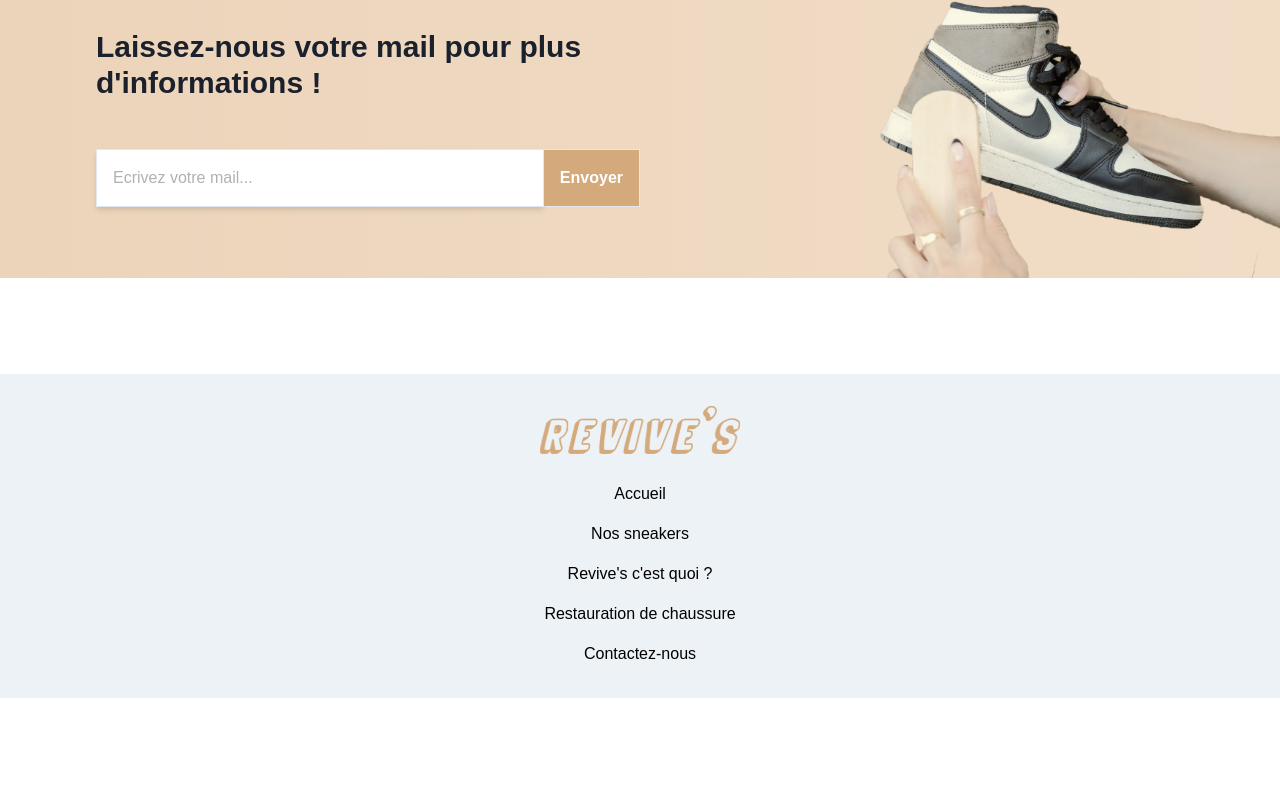
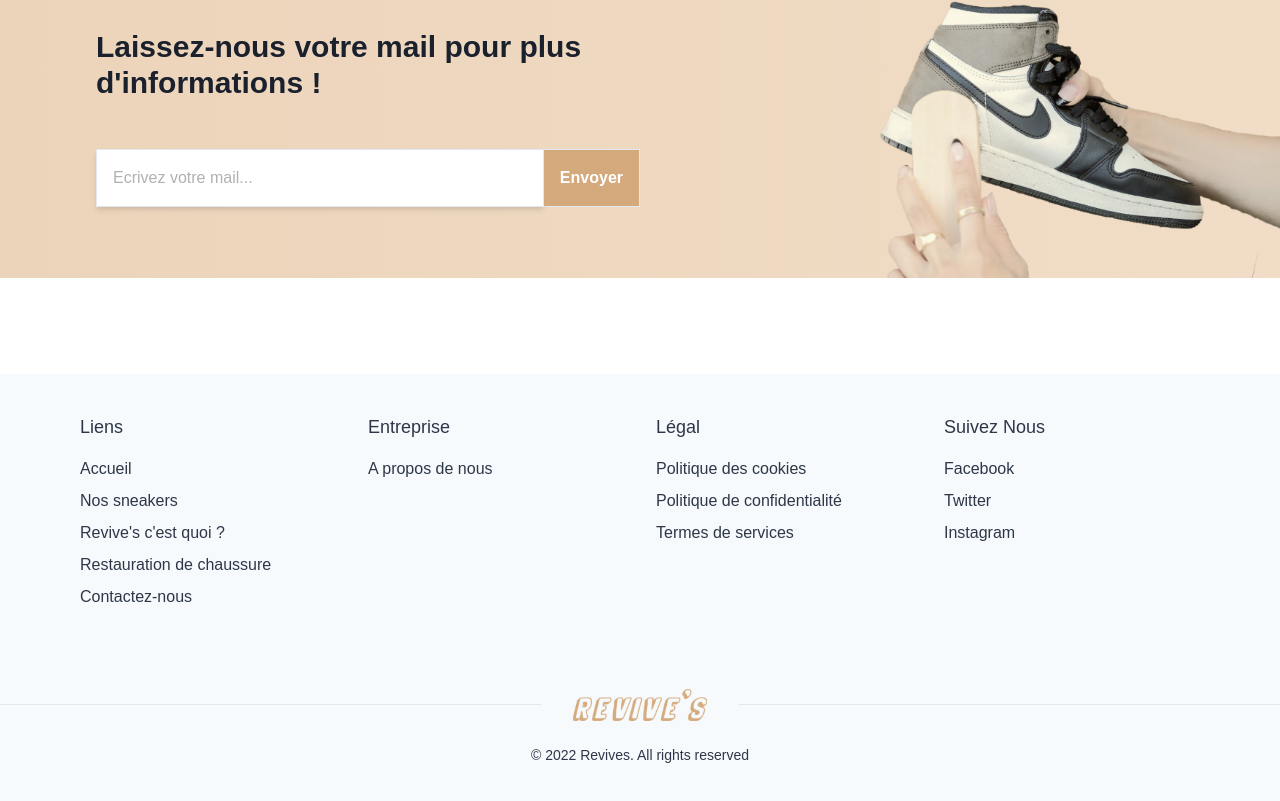
Before and after one commit to Ulysseassoo/pfe-revives-front, a React (Vite) app: page / in a window 1280 px wide. Shown: the part 2474-3275 px from the top of the page. Before the commit the page ends 3172 px from the top, so only its background shows below. Built offline with nearby package versions, Linux system fonts and the light colour scheme; no server answers; a web font is replaced by a local one.

Commit message:
Updated footer

```diff
--- a/src/components/Footer.tsx
+++ b/src/components/Footer.tsx
@@ -1,20 +1,87 @@
-import { Center, Image, Link as ChakraLink } from "@chakra-ui/react";
-import Logo from "@assets/logo.svg";
+import LogoImage from "@assets/logo.svg";
 import React from "react";
 import { Link } from "react-router-dom";
 import { links } from "@components/Navbar";
+import {
+	Box,
+	Container,
+	Link as ChakraLink,
+	SimpleGrid,
+	Stack,
+	Text,
+	Flex,
+	Tag,
+	useColorModeValue,
+	Image,
+  } from '@chakra-ui/react';
+  import { ReactNode } from 'react';
 
-const Footer = () => {
+  const Logo = (props: any) => {
 	return (
-		<Center background="gray.100" p="2rem" flexDir="column" gap="1rem">
-			<Image src={Logo} w="200px" mb="3" />
-			{links.map((link) => (
-				<ChakraLink color="black" key={link.title} to={link.to} as={Link}>
-					{link.title}
-				</ChakraLink>
-			))}
-		</Center>
+	  <Image src={LogoImage} height="32px" />
 	);
-};
+  };
 
-export default Footer;
+  const ListHeader = ({ children }: { children: ReactNode }) => {
+	return (
+	  <Text fontWeight={'500'} fontSize={'lg'} mb={2}>
+		{children}
+	  </Text>
+	);
+  };
+
+  export default function LargeWithLogoCentered() {
+	return (
+	  <Box
+		bg={useColorModeValue('gray.50', 'gray.900')}
+		color={useColorModeValue('gray.700', 'gray.200')}>
+		<Container as={Stack} maxW={'6xl'} py={10}>
+		  <SimpleGrid columns={{ base: 1, sm: 2, md: 4 }} spacing={8}>
+			<Stack align={'flex-start'}>
+			  <ListHeader>Liens</ListHeader>
+			  {links.map((link) => <ChakraLink as={Link} to={link.to}>{link.title}</ChakraLink> )}
+			</Stack>
+			<Stack align={'flex-start'}>
+			  <ListHeader>Entreprise</ListHeader>
+			  <ChakraLink as={Link} href={'#'}>A propos de nous</ChakraLink>
+			</Stack>
+			<Stack align={'flex-start'}>
+			  <ListHeader>Légal</ListHeader>
+			  <ChakraLink as={Link} href={'#'}>Politique des cookies</ChakraLink>
+			  <ChakraLink as={Link} href={'#'}>Politique de confidentialité</ChakraLink>
+			  <ChakraLink as={Link} href={'#'}>Termes de services</ChakraLink>
+			</Stack>
+			<Stack align={'flex-start'}>
+			  <ListHeader>Suivez Nous</ListHeader>
+			  <ChakraLink as={Link} href={'#'}>Facebook</ChakraLink>
+			  <ChakraLink as={Link} href={'#'}>Twitter</ChakraLink>
+			  <ChakraLink as={Link} href={'#'}>Instagram</ChakraLink>
+			</Stack>
+		  </SimpleGrid>
+		</Container>
+		<Box py={10}>
+		  <Flex
+			align={'center'}
+			_before={{
+			  content: '""',
+			  borderBottom: '1px solid',
+			  borderColor: useColorModeValue('gray.200', 'gray.700'),
+			  flexGrow: 1,
+			  mr: 8,
+			}}
+			_after={{
+			  content: '""',
+			  borderBottom: '1px solid',
+			  borderColor: useColorModeValue('gray.200', 'gray.700'),
+			  flexGrow: 1,
+			  ml: 8,
+			}}>
+			<Logo />
+		  </Flex>
+		  <Text pt={6} fontSize={'sm'} textAlign={'center'}>
+			© 2022 Revives. All rights reserved
+		  </Text>
+		</Box>
+	  </Box>
+	);
+  }
```
